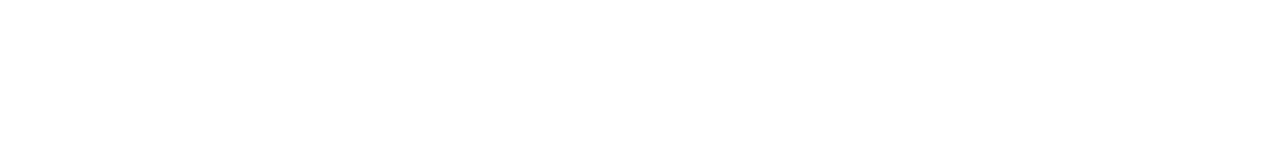
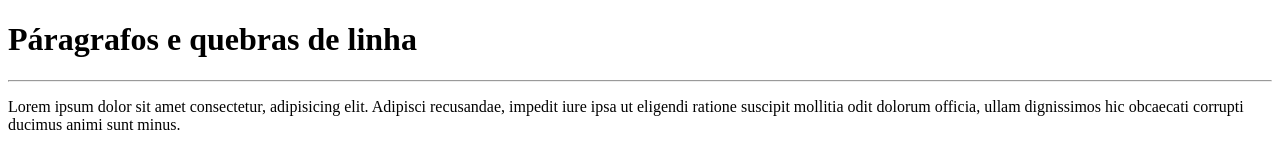
Before and after one commit to Whilker-Silva/Curso-de-html-e-css, a plain HTML site: page html-css/EX002/index.html in a window 1280 px wide. Drawn offline with Linux system fonts and the light colour scheme.

Commit message:
Update index.html

```diff
--- a/html-css/EX002/index.html
+++ b/html-css/EX002/index.html
@@ -6,10 +6,16 @@
         <meta http-equiv="X-UA-Compatible" content="IE=edge">
         <meta name="viewport" content="width=device-width, initial-scale=1.0">
 
-        <title>aula 2</title>
+        <title>Páragrafos</title>
     </head>
 
     <body>
 
+        <h1>Páragrafos e quebras de linha</h1>
+        <hr>
+
+        <p>Lorem ipsum dolor sit amet consectetur, adipisicing elit. Adipisci recusandae, impedit iure ipsa ut eligendi ratione suscipit mollitia odit dolorum officia, ullam dignissimos hic obcaecati corrupti ducimus animi sunt minus.</p>
+
+
     </body>
 </html>
```
